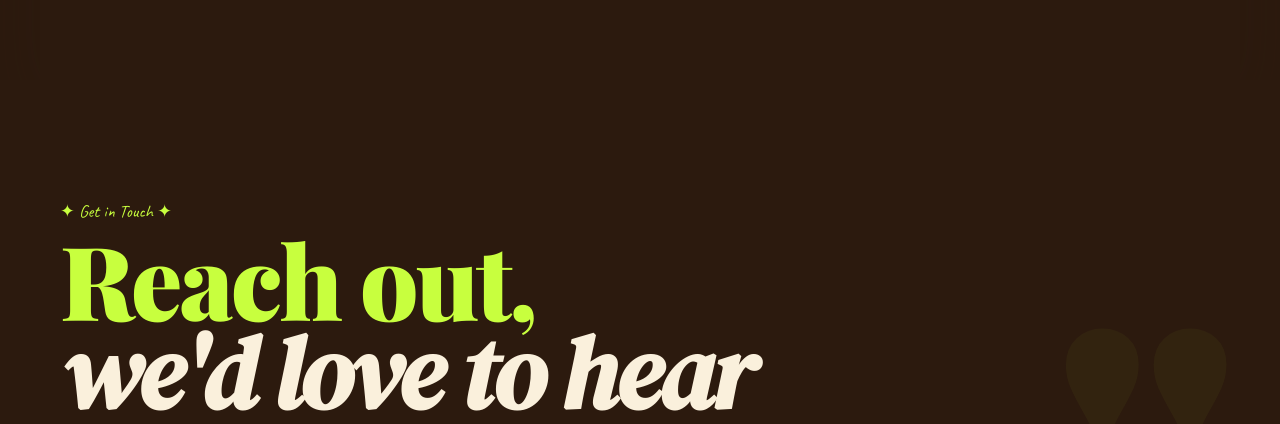
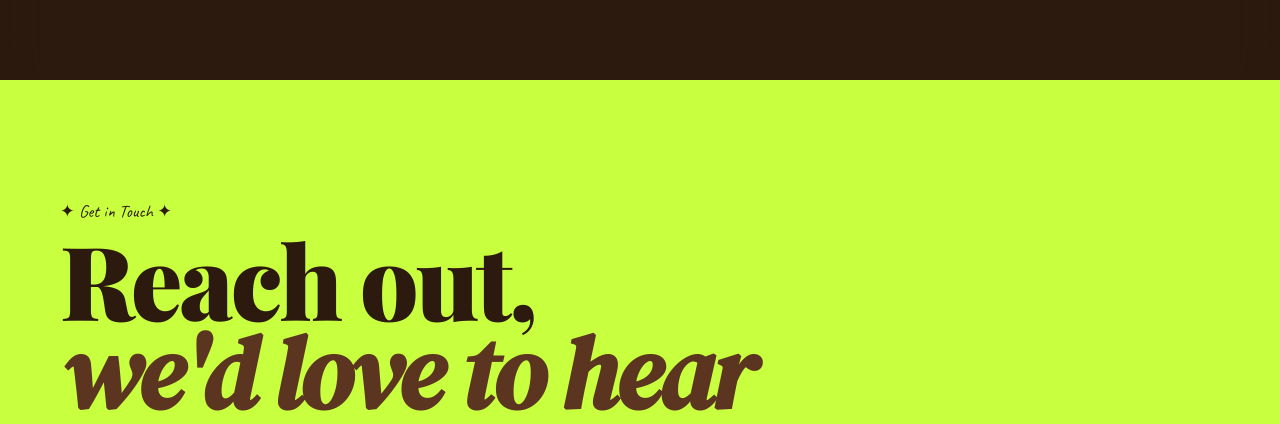
Before and after one commit to jdcua/ernesto-kitchen, a website: page index.html in a window 1280 px wide. Shown: the part 4111-4535 px from the top of the page. Drawn offline with nearby package versions, Linux system fonts and the light colour scheme; a web font is replaced by a local one.

Commit message:
Change contact hero to lime background

```diff
--- a/index.html
+++ b/index.html
@@ -416,18 +416,18 @@ nav{
 .obtn-b:hover{border-color:var(--terra-light);background:rgba(212,98,42,0.12);}
 .order-note{font-family:'Caveat',cursive;font-size:0.95rem;color:rgba(253,246,232,0.35);margin-top:20px;position:relative;z-index:1;}
 
-#contact{background:var(--brown);padding:120px 60px 80px;position:relative;overflow:hidden;}
+#contact{background:var(--lime);padding:120px 60px 80px;position:relative;overflow:hidden;}
 #contact::before{
   content:'"';position:absolute;right:40px;bottom:-100px;
   font-family:'Playfair Display',serif;font-size:450px;font-weight:900;
   color:rgba(200,255,62,0.04);line-height:1;pointer-events:none;
 }
-.contact-label{font-family:'Caveat',cursive;font-size:1.1rem;color:var(--lime);margin-bottom:10px;}
+.contact-label{font-family:'Caveat',cursive;font-size:1.1rem;color:var(--brown);margin-bottom:10px;}
 .contact-h1{
   font-family:'Playfair Display',serif;font-size:clamp(3rem,8vw,6.5rem);font-weight:900;
-  letter-spacing:-3px;line-height:0.92;color:var(--lime);max-width:700px;
+  letter-spacing:-3px;line-height:0.92;color:var(--brown);max-width:700px;
 }
-.contact-h1 em{font-family:'DM Serif Display',serif;font-style:italic;color:var(--paper);display:block;}
+.contact-h1 em{font-family:'DM Serif Display',serif;font-style:italic;color:var(--brown-mid);display:block;}
 .contact-body{background:var(--cream);padding:80px 60px 120px;display:grid;grid-template-columns:1fr 1fr;gap:80px;align-items:start;}
 .col-label{font-family:'Caveat',cursive;font-size:1rem;color:var(--terra);margin-bottom:6px;}
 .col-h2{font-family:'Playfair Display',serif;font-size:1.9rem;font-weight:900;color:var(--brown);letter-spacing:-0.5px;margin-bottom:24px;}
@@ -983,7 +983,7 @@ footer{background:var(--brown);padding:44px 60px;display:flex;align-items:center
   <div class="contact-label">✦ Get in Touch ✦</div>
   <h2 class="contact-h1">Reach out,<em>we'd love to hear from you.</em></h2>
 </section>
-<div class="tear" style="background:var(--brown);"><svg viewBox="0 0 1440 50" fill="none" preserveAspectRatio="none"><path d="M0,0 L0,50 Q18,38 36,48 Q54,58 72,44 Q90,30 108,46 Q126,58 144,44 Q162,30 180,46 Q198,58 216,42 Q234,28 252,44 Q270,58 288,44 Q306,30 324,46 Q342,58 360,44 Q378,30 396,46 Q414,58 432,42 Q450,28 468,46 Q486,58 504,44 Q522,30 540,46 Q558,58 576,44 Q594,30 612,46 Q630,58 648,44 Q666,30 684,46 Q702,58 720,44 Q738,30 756,46 Q774,58 792,44 Q810,30 828,46 Q846,58 864,42 Q882,28 900,46 Q918,58 936,44 Q954,30 972,46 Q990,58 1008,44 Q1026,30 1044,46 Q1062,58 1080,44 Q1098,30 1116,46 Q1134,58 1152,44 Q1170,30 1188,46 Q1206,58 1224,44 Q1242,30 1260,46 Q1278,58 1296,44 Q1314,30 1332,46 Q1350,58 1368,44 Q1386,30 1404,46 Q1422,58 1440,44 L1440,0 Z" fill="var(--brown)"/></svg></div>
+<div class="tear" style="background:var(--lime);"><svg viewBox="0 0 1440 50" fill="none" preserveAspectRatio="none"><path d="M0,0 L0,50 Q18,38 36,48 Q54,58 72,44 Q90,30 108,46 Q126,58 144,44 Q162,30 180,46 Q198,58 216,42 Q234,28 252,44 Q270,58 288,44 Q306,30 324,46 Q342,58 360,44 Q378,30 396,46 Q414,58 432,42 Q450,28 468,46 Q486,58 504,44 Q522,30 540,46 Q558,58 576,44 Q594,30 612,46 Q630,58 648,44 Q666,30 684,46 Q702,58 720,44 Q738,30 756,46 Q774,58 792,44 Q810,30 828,46 Q846,58 864,42 Q882,28 900,46 Q918,58 936,44 Q954,30 972,46 Q990,58 1008,44 Q1026,30 1044,46 Q1062,58 1080,44 Q1098,30 1116,46 Q1134,58 1152,44 Q1170,30 1188,46 Q1206,58 1224,44 Q1242,30 1260,46 Q1278,58 1296,44 Q1314,30 1332,46 Q1350,58 1368,44 Q1386,30 1404,46 Q1422,58 1440,44 L1440,0 Z" fill="var(--lime)"/></svg></div>
 <div class="contact-body">
   <div class="reveal">
     <div class="col-label">✦ Find Us</div>
```
